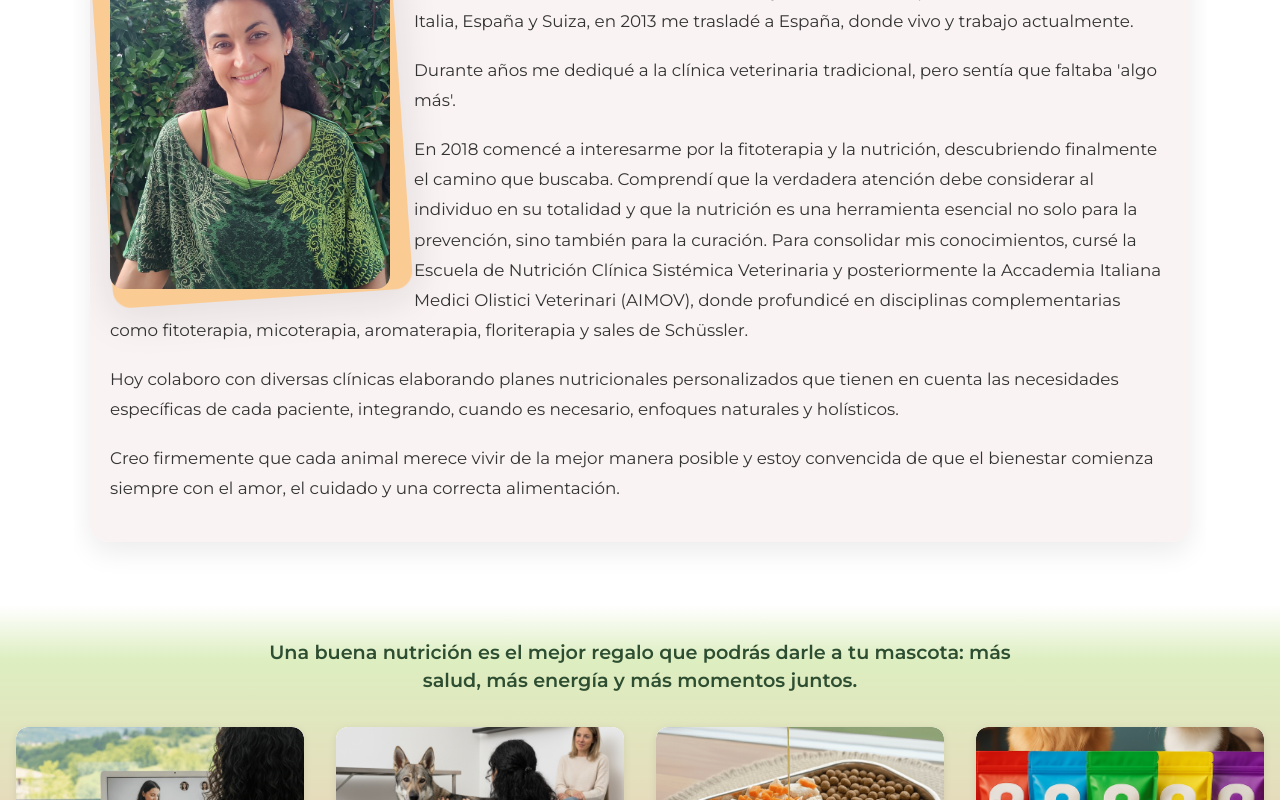
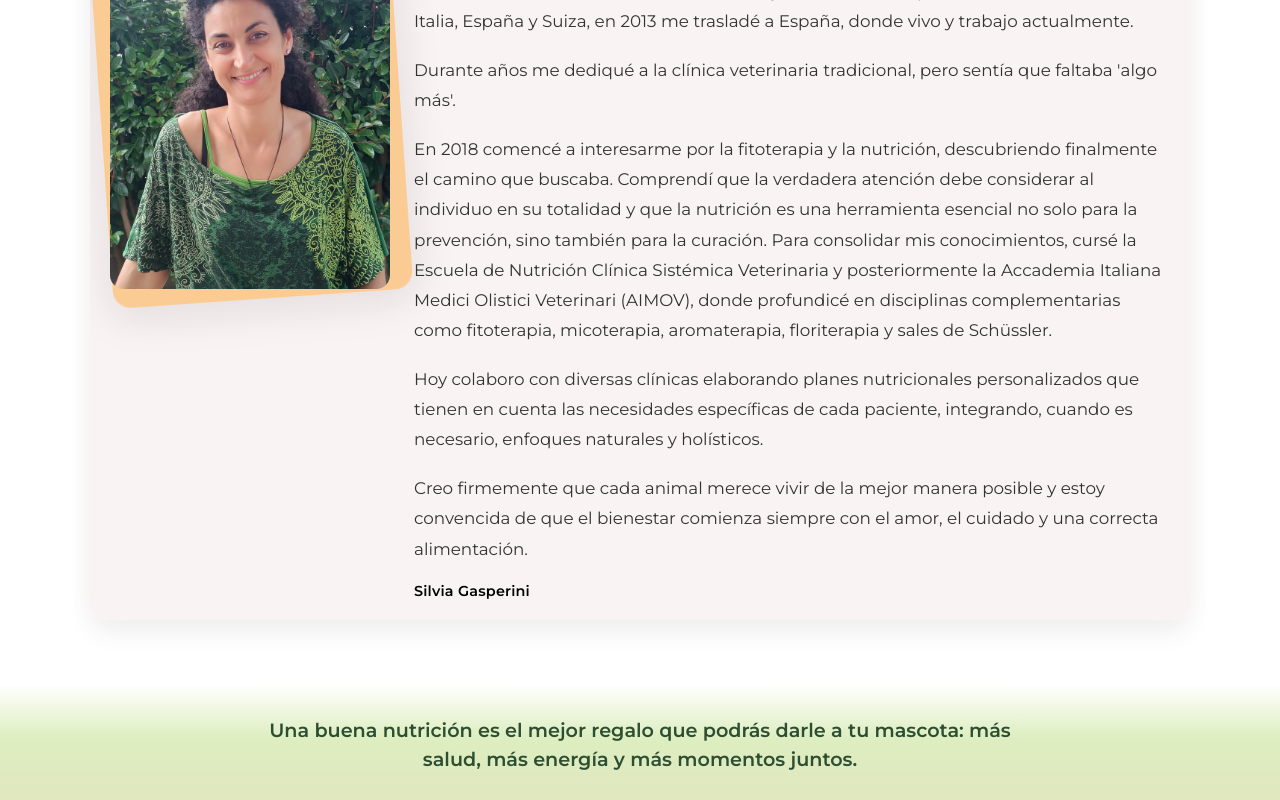
Before and after one commit to MontseMoran/silviavet, a React (Vite) app: page / in a window 1280 px wide. Shown: the part 1500-2300 px from the top of the page. Built offline with nearby package versions, Linux system fonts and the light colour scheme.

Commit message:
add last name about

```diff
--- a/src/components/About.jsx
+++ b/src/components/About.jsx
@@ -44,6 +44,9 @@ function About() {
               <p key={i}>{p}</p>
             ))}
           </div>
+          <span className="about__signature-name">
+      {t("about.signatureName")}
+    </span>
         </div>
       </article>
     </section>
--- a/src/i18n/locales/es.json
+++ b/src/i18n/locales/es.json
@@ -29,6 +29,7 @@
     "Hoy colaboro con diversas clínicas elaborando planes nutricionales personalizados que tienen en cuenta las necesidades específicas de cada paciente, integrando, cuando es necesario, enfoques naturales y holísticos.",
     "Creo firmemente que cada animal merece vivir de la mejor manera posible y estoy convencida de que el bienestar comienza siempre con el amor, el cuidado y una correcta alimentación."
   ],
+  "signatureName": "Silvia Gasperini",
   "readMore": "Leer más",
 "readLess": "Leer menos"
 
--- a/src/i18n/locales/it.json
+++ b/src/i18n/locales/it.json
@@ -29,6 +29,7 @@
       "Oggi collaboro con diverse cliniche realizzando piani nutrizionali personalizzati che tengono conto delle necessità specifiche di ogni paziente, integrando quando necessario approcci naturali e olistici.",
       "Credo che ogni animale meriti di vivere al meglio e sono convinta che il benessere inizi sempre dall’amore, dalla cura e da una corretta alimentazione."
     ],
+    "signatureName": "Silvia Gasperini",
     "readMore": "Leggi di più",
     "readLess": "Leggi di meno"
   },
--- a/src/styles/About.scss
+++ b/src/styles/About.scss
@@ -82,6 +82,27 @@
 .about__more[open] summary {
   display: none;
 }
+.about__signature{
+  margin-top: 18px;
+  padding-top: 14px;
+  border-top: 1px solid rgba(0,0,0,0.08);
+
+  display: flex;
+  flex-direction: column;
+  align-items: flex-end;
+  gap: 4px;
+}
+
+.about__text{
+  display: flex;
+  flex-direction: column;
+}
+
+
+.about__signature-name{
+  font-weight: 600;
+  letter-spacing: 0.2px;
+}
 
 @media (min-width: 768px) {
    .about__more {
```
